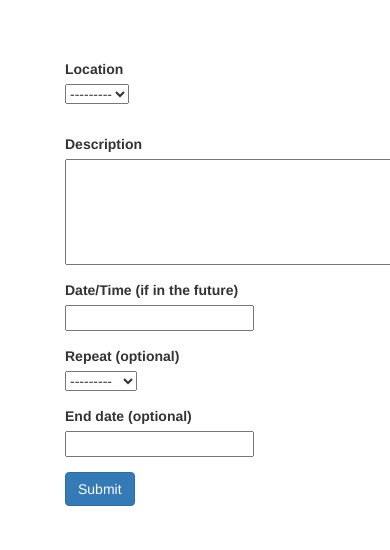
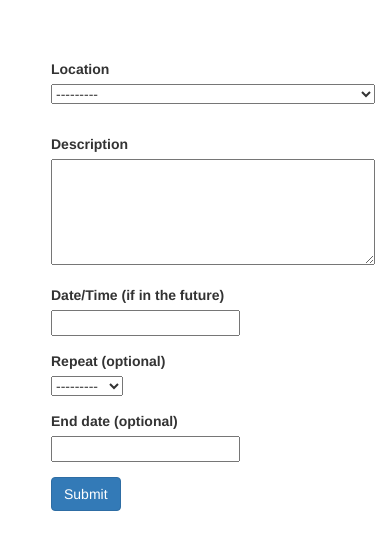
Before and after one commit to seungjaeryanlee/foodmap, a Django app: page /submit-offering/ in a window 390 px wide; the page is wider, and only the part inside the window is pictured. Shown: the part 51-601 px from the top of that part. Run offline with Django 3.2, Linux system fonts and the light colour scheme; data that the repository does not hold is empty; some libraries are stand-ins or nearby versions.

Commit message:
Fixed form page's responsiveness on mobile
- Form is now responsive to resizing, particularly on mobile

```diff
--- a/foodmap_app/static/css/styles.css
+++ b/foodmap_app/static/css/styles.css
@@ -236,6 +236,20 @@ span.fa.fa-map-marker:before {
 
 @media (max-width: 767px) {
   form {
-    padding-left: 50px;
+    padding-left: 10%;
+  }
+
+  #id_description {
+    width: 100% ;
+  }
+
+  #id_location {
+    width: 100%;
   }
 }
+
+@media (max-width: 388px) {
+  form {
+    padding-left: 5%;
+  }
+}
--- a/foodmap_app/templates/submit-offering.html
+++ b/foodmap_app/templates/submit-offering.html
@@ -1,8 +1,20 @@
-<!-- TODO: Import head of index.html into this page, excluding unnecessary CSS/JS -->
+<!DOCTYPE html>
 {% load static %}
+<html lang="en">
   <head>
+    <meta charset="utf-8">
+    <meta http-equiv="X-UA-Compatible" content="IE=edge">
+    <meta name="viewport" content="width=device-width, initial-scale=1">
+    <!-- The above 3 meta tags *must* come first in the head; any other head content must come *after* these tags -->
+    <meta name="description" content="">
+    <meta name="author" content="">
+    <title>FoodMap</title>
+
+    <link rel="shortcut icon" href="https://upload.wikimedia.org/wikipedia/en/thumb/7/71/Princeton_shield.svg/803px-Princeton_shield.svg.png">
+
     <!-- Bootstrap core CSS -->
     <link href="{% static 'css/bootstrap.min.css' %}" rel="stylesheet">
+    <link rel="stylesheet" href="https://maxcdn.bootstrapcdn.com/font-awesome/4.6.1/css/font-awesome.min.css" />
 
     <!-- CSS for date/time picker widget -->
     <link href="https://code.jquery.com/ui/1.12.1/themes/base/jquery-ui.css" rel="stylesheet">
@@ -11,8 +23,6 @@
     <!-- Custom styles -->
     <link href="{% static 'css/styles.css' %}" rel="stylesheet">
   </head>
-
-
 
   <body>
     <!-- Fixed navbar -->
@@ -37,11 +47,12 @@
       </div>
     </nav>
 
+
     <div class="container">
       <form action="/submit-offering/" method="post" class="form-horizontal" role="form">
         {% csrf_token %} <!-- protects against cross site request forgeries -->
         {% for field in form %}
-        <div class="fieldWrapper form-group">
+          <div class="fieldWrapper form-group row">
             {% if not field.is_hidden %}
               <label for="{{ field.id_for_label }}" class="control-label col-sm-2">{{ field.label }}</label>
               <div class="col-sm-10">
@@ -55,7 +66,7 @@
           </div>
         {% endfor %}
 
-      <div class="form-group">
+        <div class="form-group row">
           <div class="col-sm-offset-2 col-sm-10">
             <button type="submit" class="btn btn-primary">Submit</button>
           </div>
@@ -63,9 +74,31 @@
       </form>
     </div>
 
+    <!-- JavaScript libraries
+    ================================================== -->
+    <!-- Placed at the end of the document so the pages load faster -->
+
+    <!-- Bootstrap libraries -->
+    <script src="{% static 'js/bootstrap.min.js' %}"></script>
+
     <!-- Scripts for date/time picker widget -->
     <script src="https://code.jquery.com/jquery-1.12.4.js"></script>
     <script src="https://code.jquery.com/ui/1.12.1/jquery-ui.js"></script>
     <script src="{% static 'js/jquery-ui-timepicker-addon.js' %}"></script>
+
+    <!-- Google Analytics script -->
+    <script>
+      (function(i,s,o,g,r,a,m){i['GoogleAnalyticsObject']=r;i[r]=i[r]||function(){
+      (i[r].q=i[r].q||[]).push(arguments)},i[r].l=1*new Date();a=s.createElement(o),
+      m=s.getElementsByTagName(o)[0];a.async=1;a.src=g;m.parentNode.insertBefore(a,m)
+      })(window,document,'script','https://www.google-analytics.com/analytics.js','ga');
+
+      ga('create', 'UA-98509633-1', 'auto');
+      ga('send', 'pageview');
+
+    </script>
+
+    <!-- Custom script for this page -->
     <script src="{% static 'js/submit-offering.js' %}"></script>
   </body>
+</html>
```
Also changed, not shown: foodmap_app/templates/index.html (+16 -12 lines). Lines whose indentation alone changed are shown as unchanged.
